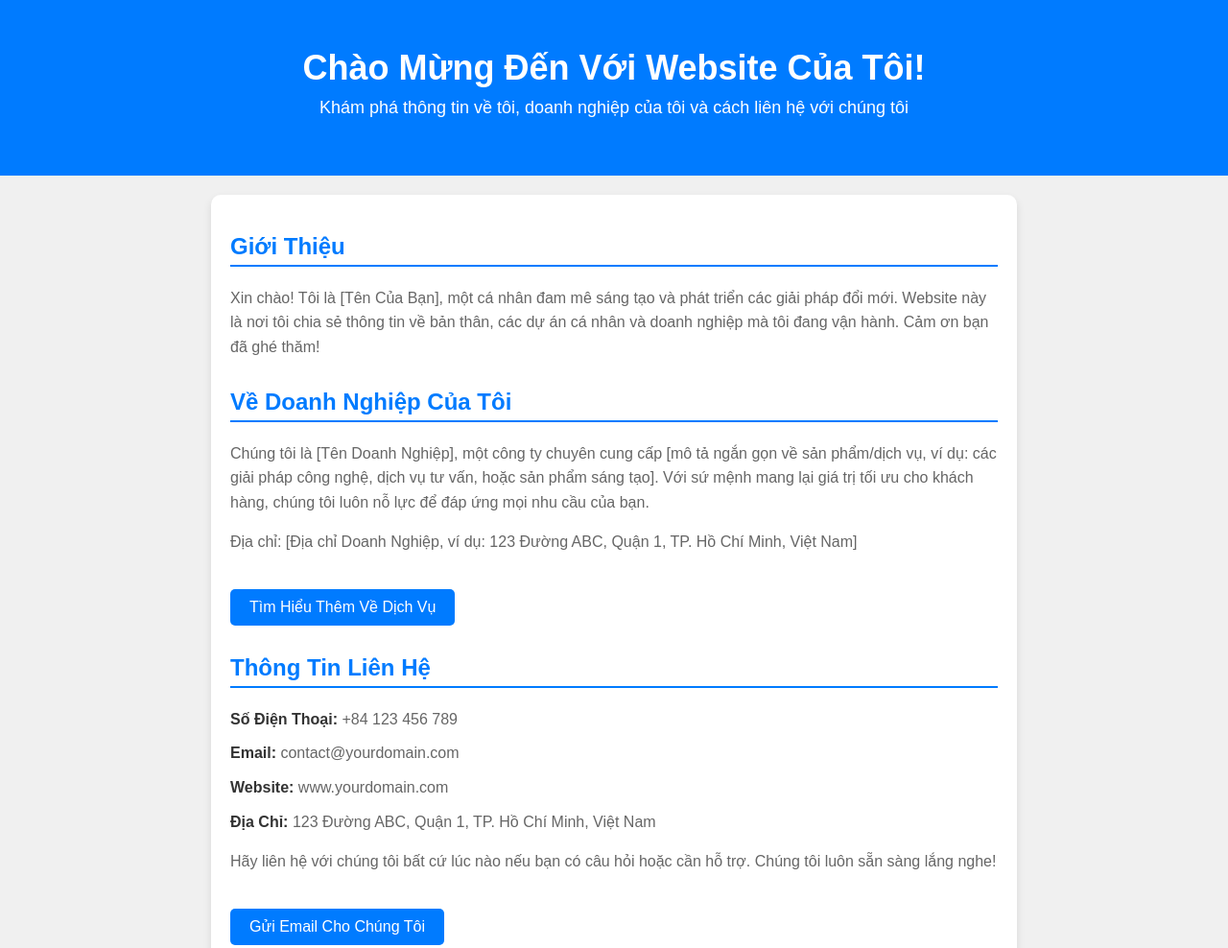
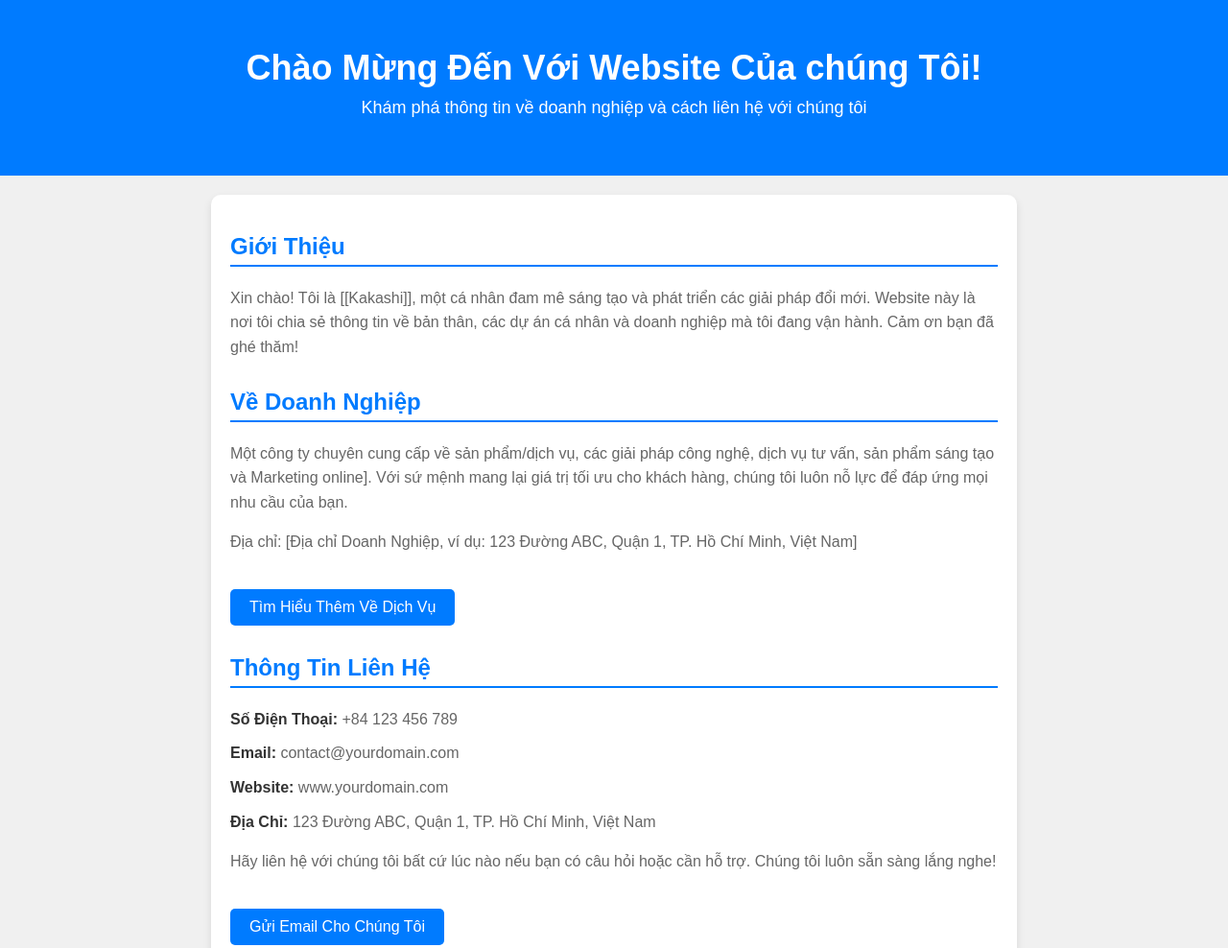
Before and after one commit to kakashijk/info, a plain HTML site: page index.html in a window 1280 px wide. Shown: the top 988 px of the page at 96% size. Drawn offline with Linux system fonts and the light colour scheme.

Commit message:
Update index.html
Signed-off-by: Kakashi <76195301+kakashijk@users.noreply.github.com>

```diff
--- a/index.html
+++ b/index.html
@@ -3,7 +3,7 @@
 <head>
     <meta charset="UTF-8">
     <meta name="viewport" content="width=device-width, initial-scale=1.0">
-    <title>Chào Mừng Đến Với Website Của Tôi</title>
+    <title>Chào Mừng Đến Với Website Của chúng tôi</title>
     <style>
         body {
             font-family: Arial, sans-serif;
@@ -81,19 +81,19 @@
 </head>
 <body>
     <div class="header">
-        <h1>Chào Mừng Đến Với Website Của Tôi!</h1>
-        <p>Khám phá thông tin về tôi, doanh nghiệp của tôi và cách liên hệ với chúng tôi</p>
+        <h1>Chào Mừng Đến Với Website Của chúng Tôi!</h1>
+        <p>Khám phá thông tin về doanh nghiệp và cách liên hệ với chúng tôi</p>
     </div>
 
     <div class="container">
         <div class="section">
             <h2>Giới Thiệu</h2>
-            <p>Xin chào! Tôi là [Tên Của Bạn], một cá nhân đam mê sáng tạo và phát triển các giải pháp đổi mới. Website này là nơi tôi chia sẻ thông tin về bản thân, các dự án cá nhân và doanh nghiệp mà tôi đang vận hành. Cảm ơn bạn đã ghé thăm!</p>
+            <p>Xin chào! Tôi là [[Kakashi]], một cá nhân đam mê sáng tạo và phát triển các giải pháp đổi mới. Website này là nơi tôi chia sẻ thông tin về bản thân, các dự án cá nhân và doanh nghiệp mà tôi đang vận hành. Cảm ơn bạn đã ghé thăm!</p>
         </div>
 
         <div class="section">
-            <h2>Về Doanh Nghiệp Của Tôi</h2>
-            <p>Chúng tôi là [Tên Doanh Nghiệp], một công ty chuyên cung cấp [mô tả ngắn gọn về sản phẩm/dịch vụ, ví dụ: các giải pháp công nghệ, dịch vụ tư vấn, hoặc sản phẩm sáng tạo]. Với sứ mệnh mang lại giá trị tối ưu cho khách hàng, chúng tôi luôn nỗ lực để đáp ứng mọi nhu cầu của bạn.</p>
+            <h2>Về Doanh Nghiệp</h2>
+            <p>Một công ty chuyên cung cấp về sản phẩm/dịch vụ, các giải pháp công nghệ, dịch vụ tư vấn, sản phẩm sáng tạo và Marketing online]. Với sứ mệnh mang lại giá trị tối ưu cho khách hàng, chúng tôi luôn nỗ lực để đáp ứng mọi nhu cầu của bạn.</p>
             <p>Địa chỉ: [Địa chỉ Doanh Nghiệp, ví dụ: 123 Đường ABC, Quận 1, TP. Hồ Chí Minh, Việt Nam]</p>
             <a href="#services" class="button">Tìm Hiểu Thêm Về Dịch Vụ</a>
         </div>
```
